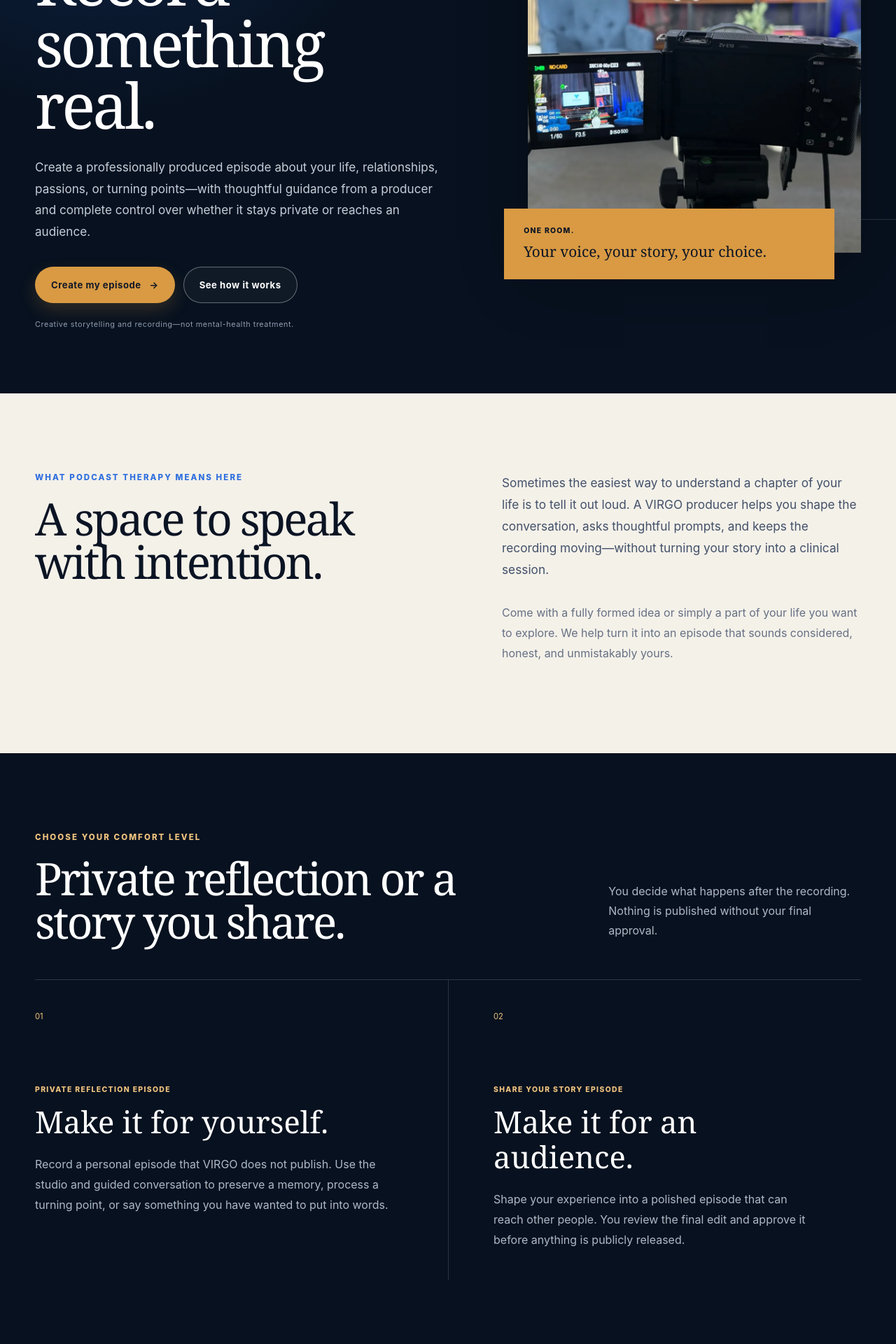
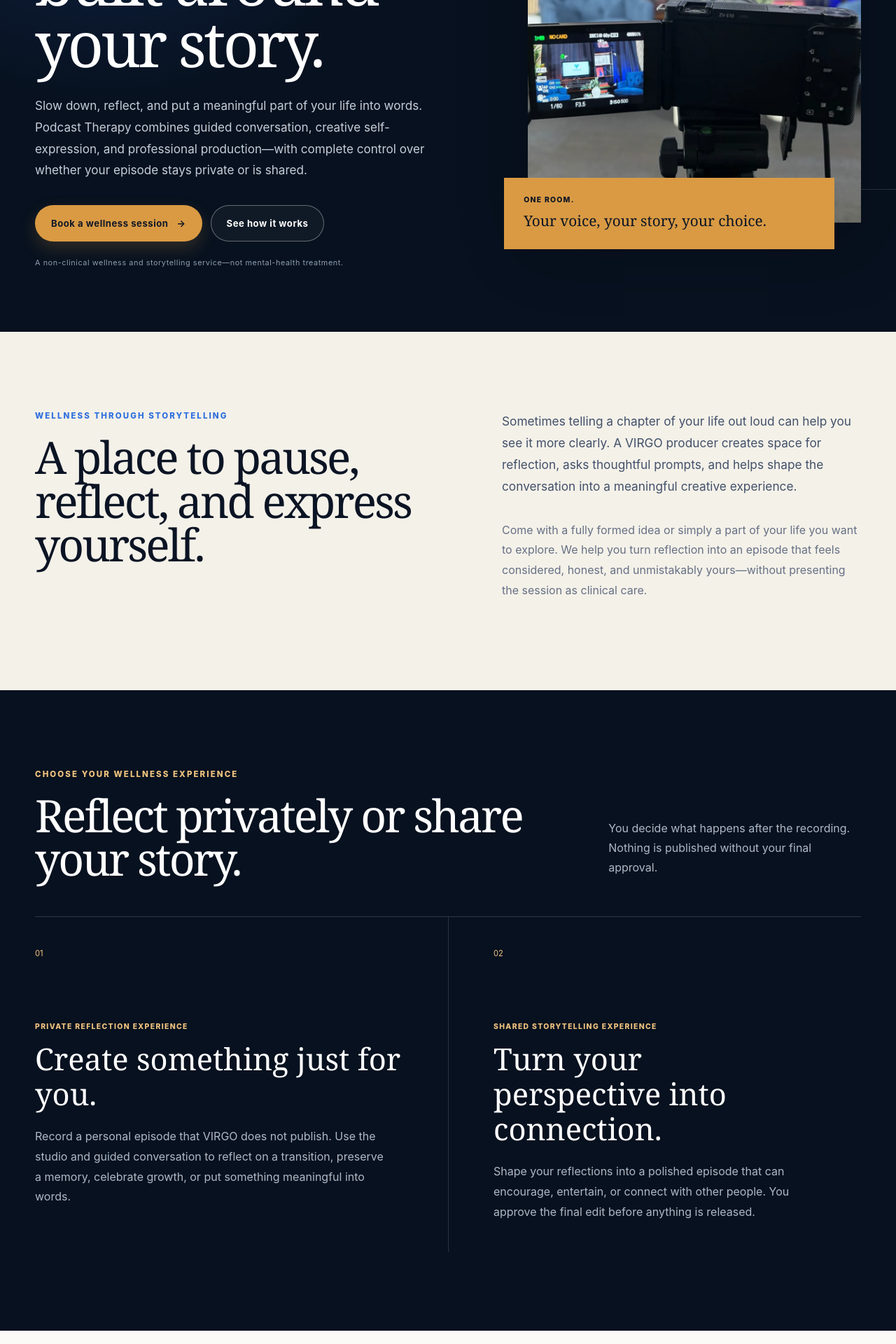
Before and after one commit to ezraberke/-Virgopodcast, a Next.js app: page /podcast-therapy in a window 1280 px wide. Shown: the part 500-2420 px from the top of the page at 70% size. Built offline with nearby package versions, Linux system fonts and the light colour scheme.

Commit message:
Position Podcast Therapy as a wellness service

```diff
--- a/app/podcast-therapy/page.tsx
+++ b/app/podcast-therapy/page.tsx
@@ -3,9 +3,9 @@ import Link from "next/link";
 import { Footer, Header } from "../site-chrome";
 
 export const metadata: Metadata = {
-  title: "Podcast Therapy | Tell Your Story at VIRGO",
+  title: "Podcast Therapy Wellness Experience | VIRGO",
   description:
-    "A guided, professionally produced podcast experience for telling your story—kept private or prepared to share, always on your terms.",
+    "A guided, non-clinical wellness experience built around reflection, self-expression, and telling your story in a professionally produced podcast.",
 };
 
 const bookingLink = "/book?experience=podcast-therapy#booking-calendar";
@@ -18,23 +18,23 @@ export default function PodcastTherapyPage() {
         <section className="therapy-hero">
           <div className="container therapy-hero-grid">
             <div className="therapy-hero-copy">
-              <p className="eyebrow light">A personal podcast experience</p>
-              <h1>Talk it out. Tell your story. Record something real.</h1>
+              <p className="eyebrow light">A creative wellness service</p>
+              <h1>A wellness experience built around your story.</h1>
               <p className="therapy-hero-lead">
-                Create a professionally produced episode about your life, relationships,
-                passions, or turning points—with thoughtful guidance from a producer and
-                complete control over whether it stays private or reaches an audience.
+                Slow down, reflect, and put a meaningful part of your life into words. Podcast
+                Therapy combines guided conversation, creative self-expression, and professional
+                production—with complete control over whether your episode stays private or is shared.
               </p>
               <div className="button-row">
                 <Link className="button button-primary" href={bookingLink}>
-                  Create my episode <span aria-hidden="true">→</span>
+                  Book a wellness session <span aria-hidden="true">→</span>
                 </Link>
                 <a className="button button-ghost" href="#how-it-works">
                   See how it works
                 </a>
               </div>
               <p className="therapy-hero-note">
-                Creative storytelling and recording—not mental-health treatment.
+                A non-clinical wellness and storytelling service—not mental-health treatment.
               </p>
             </div>
             <figure className="therapy-hero-visual">
@@ -53,20 +53,19 @@ export default function PodcastTherapyPage() {
         <section className="section therapy-intro">
           <div className="container therapy-intro-grid">
             <div>
-              <p className="eyebrow">What Podcast Therapy means here</p>
-              <h2>A space to speak with intention.</h2>
+              <p className="eyebrow">Wellness through storytelling</p>
+              <h2>A place to pause, reflect, and express yourself.</h2>
             </div>
             <div className="therapy-intro-copy">
               <p className="lead">
-                Sometimes the easiest way to understand a chapter of your life is to tell it
-                out loud. A VIRGO producer helps you shape the conversation, asks thoughtful
-                prompts, and keeps the recording moving—without turning your story into a
-                clinical session.
+                Sometimes telling a chapter of your life out loud can help you see it more
+                clearly. A VIRGO producer creates space for reflection, asks thoughtful prompts,
+                and helps shape the conversation into a meaningful creative experience.
               </p>
               <p>
                 Come with a fully formed idea or simply a part of your life you want to explore.
-                We help turn it into an episode that sounds considered, honest, and unmistakably
-                yours.
+                We help you turn reflection into an episode that feels considered, honest, and
+                unmistakably yours—without presenting the session as clinical care.
               </p>
             </div>
           </div>
@@ -76,29 +75,29 @@ export default function PodcastTherapyPage() {
           <div className="container">
             <div className="section-heading split-heading">
               <div>
-                <p className="eyebrow light">Choose your comfort level</p>
-                <h2 id="therapy-options-title">Private reflection or a story you share.</h2>
+                <p className="eyebrow light">Choose your wellness experience</p>
+                <h2 id="therapy-options-title">Reflect privately or share your story.</h2>
               </div>
               <p>You decide what happens after the recording. Nothing is published without your final approval.</p>
             </div>
             <div className="therapy-option-grid">
               <article>
                 <span>01</span>
-                <p className="therapy-option-label">Private reflection episode</p>
-                <h3>Make it for yourself.</h3>
+                <p className="therapy-option-label">Private reflection experience</p>
+                <h3>Create something just for you.</h3>
                 <p>
                   Record a personal episode that VIRGO does not publish. Use the studio and
-                  guided conversation to preserve a memory, process a turning point, or say
-                  something you have wanted to put into words.
+                  guided conversation to reflect on a transition, preserve a memory, celebrate
+                  growth, or put something meaningful into words.
                 </p>
               </article>
               <article>
                 <span>02</span>
-                <p className="therapy-option-label">Share your story episode</p>
-                <h3>Make it for an audience.</h3>
+                <p className="therapy-option-label">Shared storytelling experience</p>
+                <h3>Turn your perspective into connection.</h3>
                 <p>
-                  Shape your experience into a polished episode that can reach other people.
-                  You review the final edit and approve it before anything is publicly released.
+                  Shape your reflections into a polished episode that can encourage, entertain,
+                  or connect with other people. You approve the final edit before anything is released.
                 </p>
               </article>
             </div>
@@ -109,13 +108,13 @@ export default function PodcastTherapyPage() {
           <div className="container">
             <div className="section-heading">
               <p className="eyebrow">How it works</p>
-              <h2>We make the room feel easy.</h2>
+              <h2>A simple, supported creative process.</h2>
             </div>
             <div className="therapy-process-grid">
               <article>
                 <span>01</span>
-                <h3>Plan the story</h3>
-                <p>Tell us what you want to explore. We create a loose arc and prompts so you never have to perform from a script.</p>
+                <h3>Set an intention</h3>
+                <p>Tell us what you want to reflect on or express. We create a loose arc and prompts so you never have to perform from a script.</p>
               </article>
               <article>
                 <span>02</span>
@@ -142,8 +141,8 @@ export default function PodcastTherapyPage() {
               <div className="image-note"><span>60–90</span>minutes to speak without rushing</div>
             </div>
             <div className="story-copy">
-              <p className="eyebrow">Your experience includes</p>
-              <h2>Guidance before, during, and after recording.</h2>
+              <p className="eyebrow">Your wellness experience includes</p>
+              <h2>Time, space, and creative support for your story.</h2>
               <ul className="check-list">
                 <li>Pre-session story planning</li>
                 <li>60–90 minute studio recording</li>
@@ -152,7 +151,7 @@ export default function PodcastTherapyPage() {
                 <li>Final approval before publication</li>
                 <li>Optional social clips</li>
               </ul>
-              <Link className="button button-dark" href={bookingLink}>Start planning my episode</Link>
+              <Link className="button button-dark" href={bookingLink}>Plan my wellness session</Link>
             </div>
           </div>
         </section>
@@ -161,12 +160,13 @@ export default function PodcastTherapyPage() {
           <div className="container therapy-boundary-grid">
             <p className="eyebrow light">A clear boundary</p>
             <div>
-              <h2 id="therapy-boundary-title">Story support, not clinical care.</h2>
+              <h2 id="therapy-boundary-title">Creative wellness, with a clear boundary.</h2>
               <p>
-                Podcast Therapy is a creative storytelling and recording experience—not
-                psychotherapy, counseling, medical care, or crisis support. VIRGO Podcast
-                Studio does not diagnose or treat mental-health conditions. Your session is
-                guided by a producer and story facilitator, not a licensed therapist.
+                Podcast Therapy is a non-clinical wellness, storytelling, and recording service.
+                It is not psychotherapy, counseling, medical care, crisis support, or a substitute
+                for care from a licensed professional. VIRGO Podcast Studio does not diagnose or
+                treat mental-health conditions. Sessions are guided by a producer and story
+                facilitator, not a licensed therapist.
               </p>
             </div>
           </div>
@@ -193,7 +193,7 @@ export default function PodcastTherapyPage() {
               </details>
               <details>
                 <summary>Is this a therapy or counseling session?</summary>
-                <p>No. It is a producer-guided storytelling and recording experience and is not a substitute for professional mental-health care.</p>
+                <p>No. Podcast Therapy is a creative wellness and storytelling service guided by a producer. It is not psychotherapy, counseling, or a substitute for professional mental-health care.</p>
               </details>
             </div>
           </div>
@@ -201,11 +201,11 @@ export default function PodcastTherapyPage() {
 
         <section className="final-cta therapy-cta">
           <div className="container final-cta-inner">
-            <p className="eyebrow light">Your story is enough to begin</p>
-            <h2>Bring the chapter. We&apos;ll help shape the episode.</h2>
-            <p>Reserve a studio time now, then we&apos;ll follow up to plan the story and the level of privacy that feels right for you.</p>
+            <p className="eyebrow light">Make space for your story</p>
+            <h2>Book a creative wellness experience that sounds like you.</h2>
+            <p>Reserve a studio time, then we&apos;ll follow up to set your intention, plan the conversation, and choose the level of privacy that feels right.</p>
             <div className="button-row centered-buttons">
-              <Link className="button button-primary" href={bookingLink}>Create my episode</Link>
+              <Link className="button button-primary" href={bookingLink}>Book my wellness session</Link>
               <a className="button button-ghost" href="mailto:ezraberke@virgopodcast.com?subject=Podcast%20Therapy%20question">Ask a question first</a>
             </div>
           </div>
```
